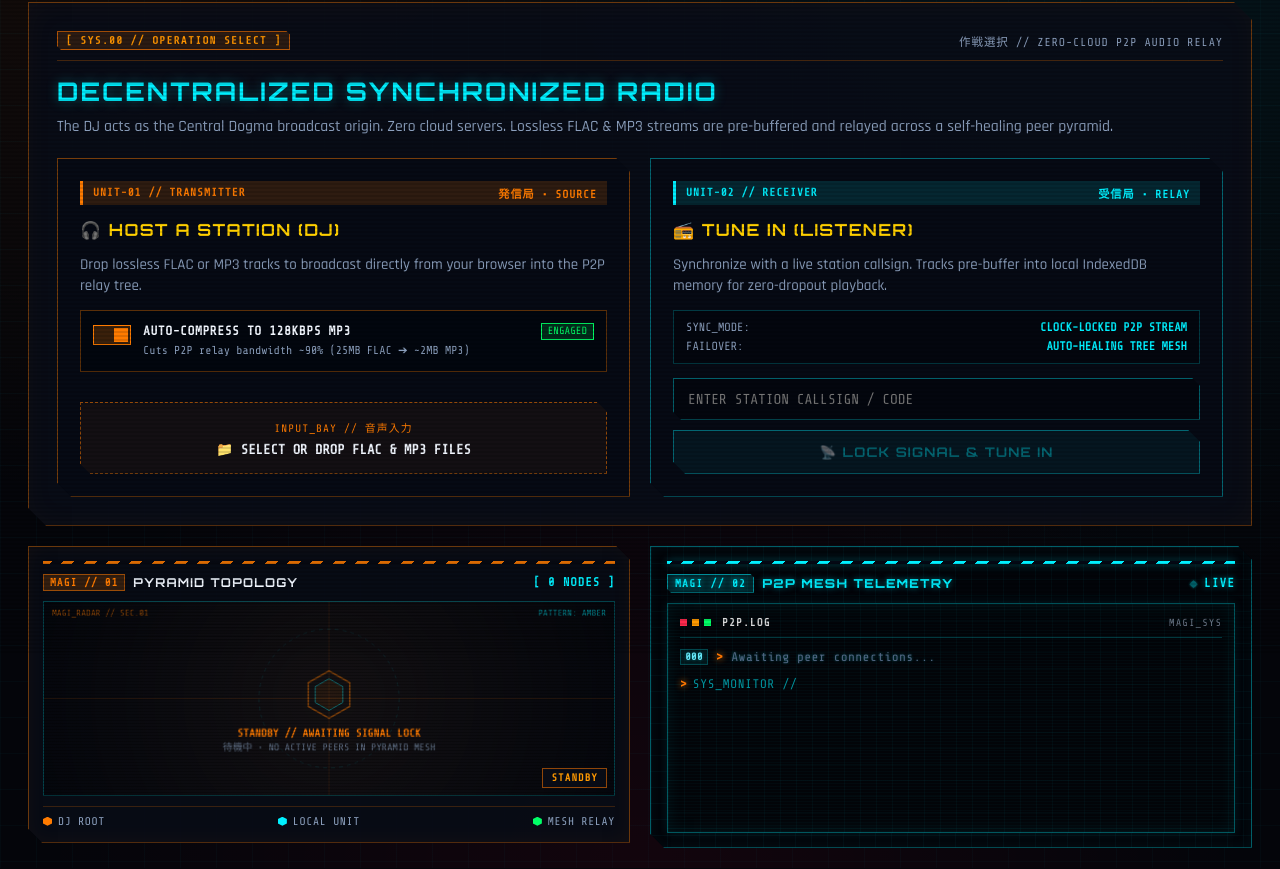
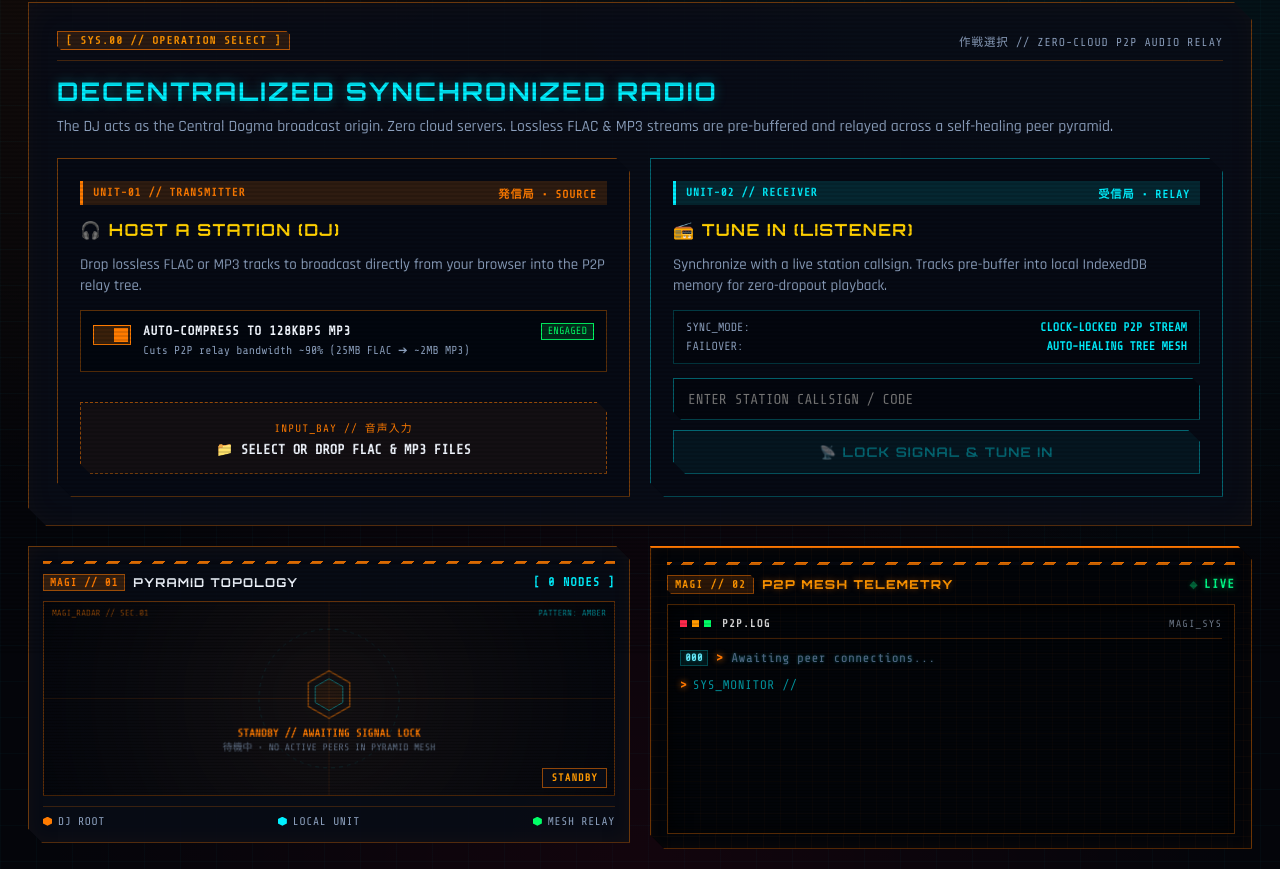
Before and after one commit to ICtallgeeseXC/braindance-dj-radio-spa, a Svelte app: page / in a window 1280 px wide. Shown: the part 147-1016 px from the top of the page. Built offline with nearby package versions, Linux system fonts and the light colour scheme.

Commit message:
Unify P2P telemetry log and topology framing with NERV amber-green retro aesthetic

```diff
--- a/src/App.svelte
+++ b/src/App.svelte
@@ -1198,8 +1198,8 @@
 
                 <div class="track-info">
                   <div class="track-header-row">
-                    <span class="telemetry-prefix">AUDIO_CH // ACTIVE_STREAM</span>
-                    <span class="sync-badge">SYNC: {isPlaying || isAudioActuallyPlaying ? '100.0%' : 'STANDBY'}</span>
+                    <span class="telemetry-prefix">音響解析 // AUDIO_CH // ACTIVE_STREAM</span>
+                    <span class="sync-badge">同期 // SYNC: {isPlaying || isAudioActuallyPlaying ? '100.0%' : 'STANDBY'}</span>
                   </div>
 
                   <h1 class="track-title">{currentTrack?.title || 'AWAITING TRANSMISSION...'}</h1>
@@ -3276,13 +3276,14 @@
   }
 
   .log-card {
-    background: #020409;
+    background: #020408;
     background-image:
-      linear-gradient(rgba(0, 240, 255, 0.035) 1px, transparent 1px),
-      linear-gradient(90deg, rgba(0, 240, 255, 0.035) 1px, transparent 1px);
+      linear-gradient(rgba(255, 119, 0, 0.03) 1px, transparent 1px),
+      linear-gradient(90deg, rgba(255, 119, 0, 0.03) 1px, transparent 1px);
     background-size: 16px 16px;
-    border: 1.5px solid rgba(0, 240, 255, 0.38);
-    box-shadow: 0 0 22px rgba(0, 240, 255, 0.16), inset 0 0 14px rgba(0, 240, 255, 0.05);
+    border: 1px solid rgba(255, 119, 0, 0.42);
+    border-top: 2px solid #ff7700;
+    box-shadow: 0 0 18px rgba(0, 0, 0, 0.8), inset 0 0 14px rgba(255, 119, 0, 0.05);
     clip-path: polygon(0 0, calc(100% - 14px) 0, 100% 14px, 100% 100%, 14px 100%, 0 calc(100% - 14px));
     padding: 14px 16px;
     display: flex;
@@ -3295,15 +3296,9 @@
   .nerv-card-strip.cyan-strip {
     height: 3px;
     width: 100%;
-    background: repeating-linear-gradient(
-      -45deg,
-      #00f0ff 0px,
-      #00f0ff 8px,
-      #040814 8px,
-      #040814 16px
-    );
+    background: var(--hazard-amber);
     margin-bottom: 10px;
-    box-shadow: 0 0 8px rgba(0, 240, 255, 0.45);
+    opacity: 0.88;
   }
 
   .log-header {
@@ -3325,54 +3320,53 @@
 
   .log-title-wrap span:last-child {
     font-weight: 800;
-    color: #00f0ff;
-    text-shadow: 0 0 6px rgba(0, 240, 255, 0.5);
+    color: #ff9500;
+    text-shadow: 0 0 6px rgba(255, 119, 0, 0.45);
   }
 
   .log-code {
-    background: rgba(0, 240, 255, 0.15);
-    color: #00f0ff;
-    border: 1px solid rgba(0, 240, 255, 0.5);
+    background: rgba(255, 119, 0, 0.16);
+    color: #ff9500;
+    border: 1px solid rgba(255, 119, 0, 0.55);
     padding: 2px 7px;
     font-family: var(--font-mono);
     font-size: 0.68rem;
     font-weight: bold;
     clip-path: polygon(0 0, calc(100% - 4px) 0, 100% 4px, 100% 100%, 4px 100%, 0 calc(100% - 4px));
-    text-shadow: 0 0 6px rgba(0, 240, 255, 0.6);
   }
 
   .log-indicator {
     font-family: var(--font-mono);
-    color: #00f0ff;
+    color: #00ff88;
     font-weight: bold;
     font-size: 0.78rem;
     letter-spacing: 0.08em;
     display: inline-flex;
     align-items: center;
     gap: 5px;
-    text-shadow: 0 0 6px rgba(0, 240, 255, 0.6);
+    text-shadow: 0 0 6px rgba(0, 255, 136, 0.5);
   }
 
   .log-beacon {
-    color: #00f0ff;
+    color: #00ff88;
     font-size: 0.7rem;
     animation: blink-beacon 0.8s infinite alternate ease-in-out;
   }
 
   @keyframes blink-beacon {
-    0% { opacity: 0.3; transform: scale(0.85); text-shadow: 0 0 2px #00f0ff; }
-    100% { opacity: 1; transform: scale(1.15); text-shadow: 0 0 10px #00f0ff; }
+    0% { opacity: 0.3; transform: scale(0.85); }
+    100% { opacity: 1; transform: scale(1.15); }
   }
 
   .log-window {
     background: #020408;
     background-image:
-      linear-gradient(rgba(0, 240, 255, 0.03) 1px, transparent 1px),
-      linear-gradient(90deg, rgba(0, 240, 255, 0.03) 1px, transparent 1px),
-      repeating-linear-gradient(0deg, rgba(0, 240, 255, 0.025) 0px, rgba(0, 240, 255, 0.025) 1px, transparent 1px, transparent 3px);
+      linear-gradient(rgba(255, 119, 0, 0.025) 1px, transparent 1px),
+      linear-gradient(90deg, rgba(255, 119, 0, 0.025) 1px, transparent 1px),
+      repeating-linear-gradient(0deg, rgba(0, 0, 0, 0.35) 0px, rgba(0, 0, 0, 0.35) 1px, transparent 1px, transparent 3px);
     background-size: 16px 16px, 16px 16px, 100% 3px;
-    border: 1px solid rgba(0, 240, 255, 0.35);
-    box-shadow: inset 0 0 18px rgba(0, 240, 255, 0.08), 0 0 10px rgba(0, 240, 255, 0.1);
+    border: 1px solid rgba(255, 119, 0, 0.32);
+    box-shadow: inset 0 0 18px rgba(0, 0, 0, 0.85);
     padding: 12px;
     font-family: var(--font-mono);
     font-size: 0.8rem;
@@ -3390,13 +3384,12 @@
   }
 
   .log-window::-webkit-scrollbar-track {
-    background: #020610;
-    border: 1px solid rgba(0, 240, 255, 0.15);
+    background: #020408;
+    border: 1px solid rgba(255, 119, 0, 0.18);
   }
 
   .log-window::-webkit-scrollbar-thumb {
-    background: #00f0ff;
-    box-shadow: 0 0 8px rgba(0, 240, 255, 0.6);
+    background: #ff7700;
   }
 
   .log-terminal-bar {
@@ -3405,7 +3398,7 @@
     justify-content: space-between;
     padding-bottom: 8px;
     margin-bottom: 4px;
-    border-bottom: 1px solid rgba(0, 240, 255, 0.22);
+    border-bottom: 1px solid rgba(255, 119, 0, 0.24);
     font-size: 0.68rem;
     letter-spacing: 0.1em;
   }
--- a/src/lib/PyramidTree.svelte
+++ b/src/lib/PyramidTree.svelte
@@ -357,7 +357,7 @@
     height: 195px;
     background:
       radial-gradient(circle at center, rgba(255, 123, 0, 0.05) 0%, rgba(4, 6, 12, 0.98) 100%);
-    border: 1px solid rgba(0, 240, 255, 0.25);
+    border: 1px solid rgba(255, 119, 0, 0.35);
   }
 
   .tree-legend {
```
